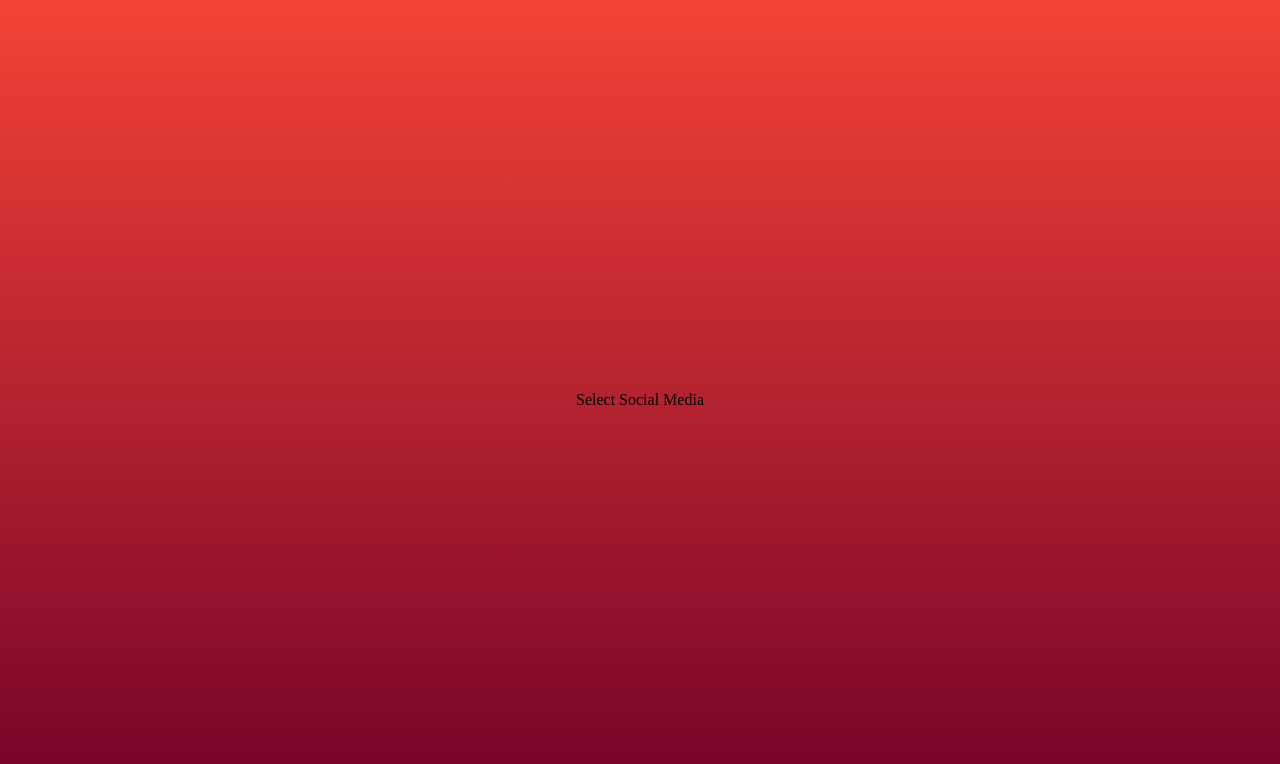
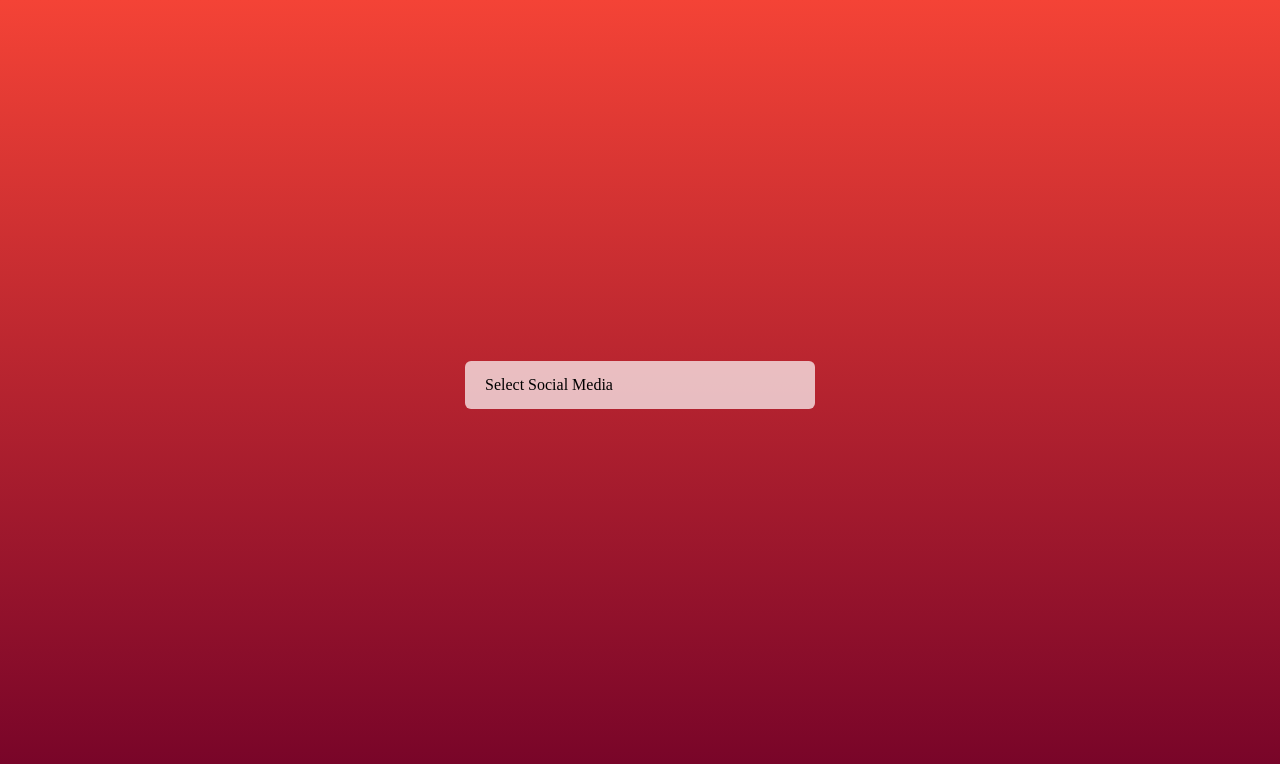
Before and after one commit to Talhaaly/Select-Menu, a plain HTML site: page index.html in a window 1280 px wide. Drawn offline with Linux system fonts and the light colour scheme.

Commit message:
select menu-

```diff
--- a/style.css
+++ b/style.css
@@ -15,3 +15,18 @@
     justify-content: center;
     align-items: center;
 }
+
+
+.selector {
+    width: 350px;
+}
+
+
+#selectField {
+width: 100% ;
+padding: 15px 20px;
+margin-bottom: 30px;
+box-sizing: border-box;
+background: rgba(255, 255, 255, 0.7);
+border-radius: 6px;
+}
```
